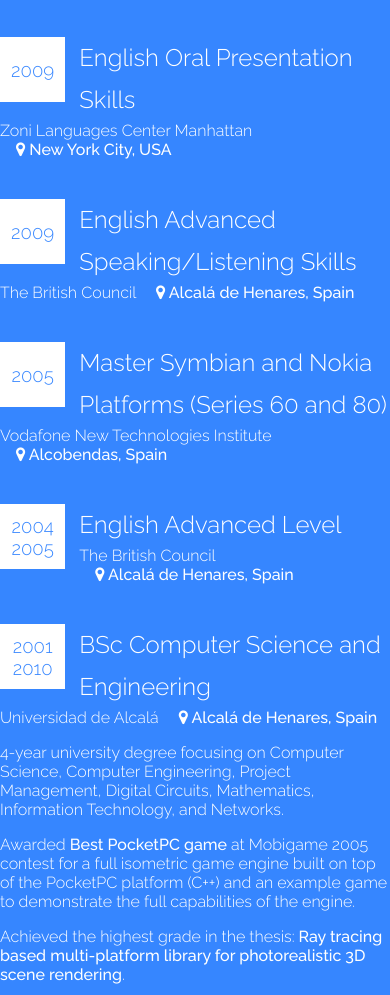
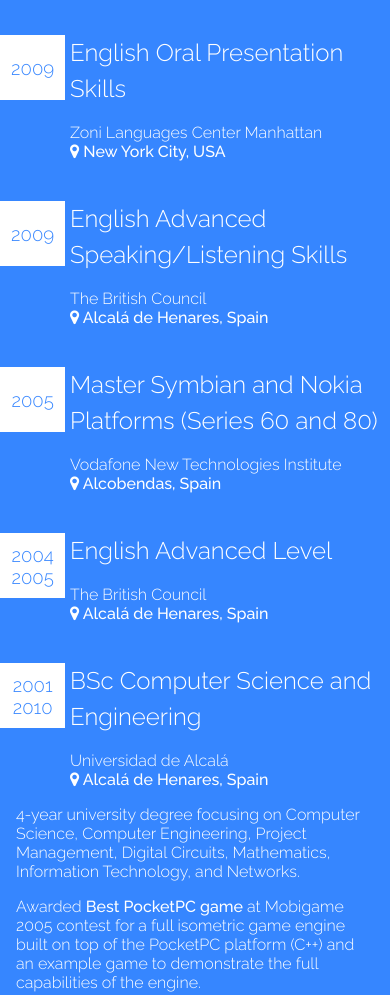
Before and after one commit to ruben3d/site, a plain HTML site: page index.html in a window 390 px wide. Shown: the part 8438-9433 px from the top of the page. Drawn offline with Linux system fonts and the light colour scheme.

Commit message:
Education section for mobile

```diff
--- a/css/style.css
+++ b/css/style.css
@@ -641,6 +641,36 @@ body > section:nth-child(2n+1) h1 {
 		width: auto;
 	}
 
+	#educationSection header {
+		position: relative;
+	}
+
+	#educationSection section header h2 {
+		line-height: 1.5em;
+	}
+
+	#educationSection section header p {
+		margin-top: 1em;
+	}
+
+	#educationSection section header h2, #educationSection section header p {
+		margin-left: 70px;
+		padding: 0;
+	}
+
+	#educationSection section header p span.location {
+		margin: 0;
+	}
+
+	#educationSection section header div {
+		position: absolute;
+		left: 0;
+	}
+
+	#educationSection section > p {
+		margin: 1em;
+	}
+
 	#aboutSection p {
 		font-size: 14pt;
 		padding: 0 1em;
```
